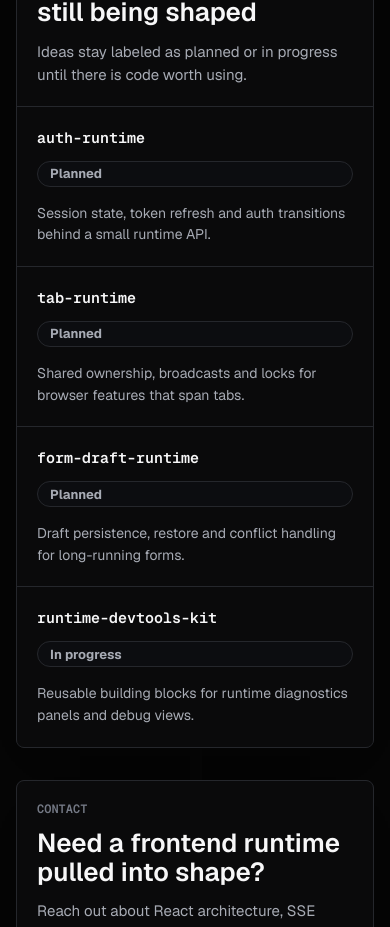
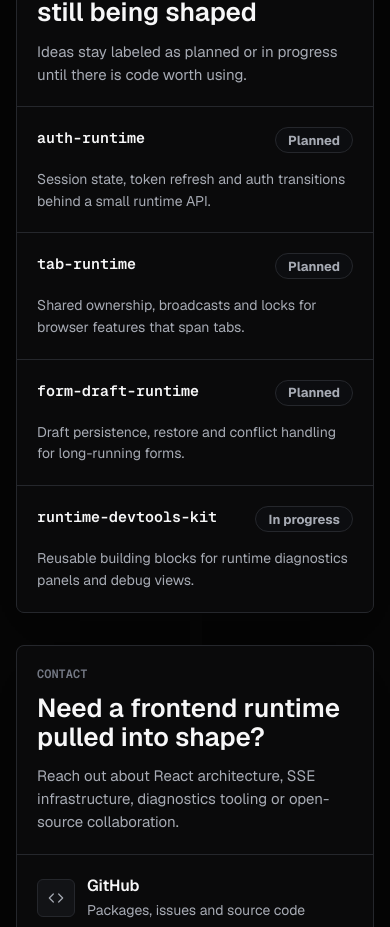
Before and after one commit to FlameFront-end/flamefrontend.dev, a React (Vite) app: page / in a window 390 px wide. Shown: the part 5060-5987 px from the top of the page. Built offline with nearby package versions, Linux system fonts and the light colour scheme.

Commit message:
fix badges adaptive

```diff
--- a/src/features/home/pages/HomePage.module.scss
+++ b/src/features/home/pages/HomePage.module.scss
@@ -737,7 +737,8 @@
   }
 
   .plannedToolHeader {
-    grid-template-columns: 1fr;
+    grid-template-columns: minmax(0, 1fr) auto;
+    align-items: start;
   }
 
   .contactLink {
```
